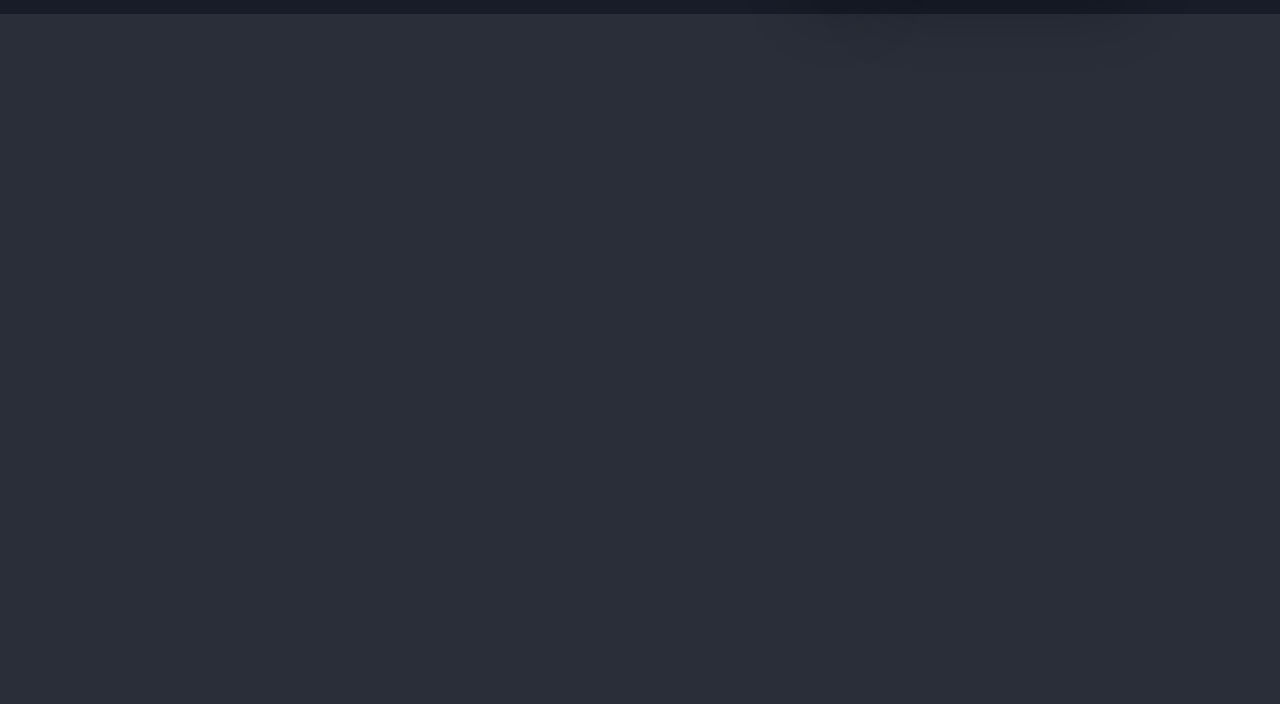
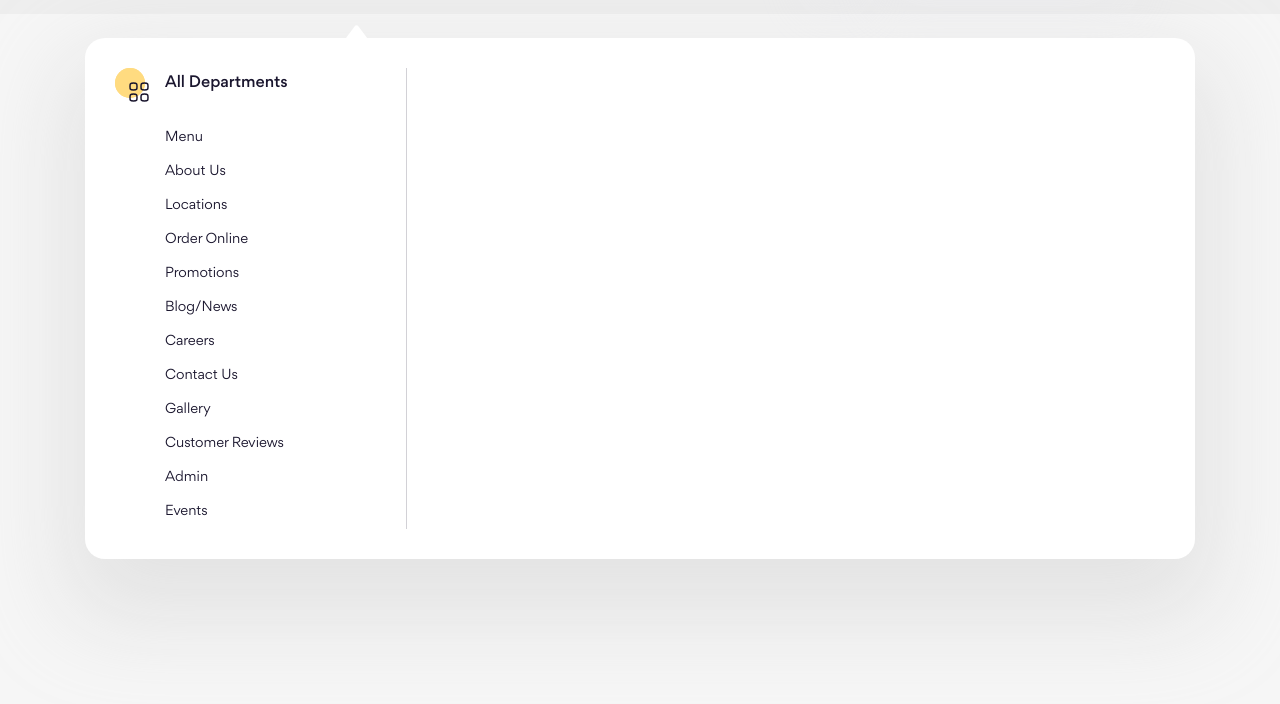
Before and after one commit to PhanTrung123/coffee-shop-web, a website: page index.html in a window 1280 px wide. Shown: the part 96-800 px from the top of the page. Drawn offline with Linux system fonts and the light colour scheme.

Commit message:
làm nội trong trong phần mega menu #1

```diff
--- a/index.html
+++ b/index.html
@@ -1,5 +1,5 @@
 <!DOCTYPE html>
-<html lang="en" class="dark">
+<html lang="en">
   <head>
     <meta charset="UTF-8" />
     <meta name="viewport" content="width=device-width, initial-scale=1.0" />
--- a/scss/components/_dropdown.scss
+++ b/scss/components/_dropdown.scss
@@ -1,12 +1,14 @@
 .dropdown {
   position: absolute;
   left: 0;
+  width: min(1240px, 100%);
   padding-top: 54px;
-  display: none;
+  // display: none;
 
   &__inner {
     position: relative;
     padding: 30px;
+    max-height: min(582px, 100vh - 158px);
     border-radius: 20px;
     background: var(--dropdown-bg-color);
     box-shadow: 0px 40px 90px 20px var(--dropdown-shadow-color);
@@ -21,3 +23,71 @@
     }
   }
 }
+
+.top-menu {
+  height: 100%;
+
+  &__main {
+    height: 100%;
+    width: 292px;
+    border-right: 1px solid var(--top-menu-border-color);
+  }
+}
+
+.menu-column {
+  display: flex;
+  gap: 14px;
+
+  &__icon {
+    position: relative;
+    flex-shrink: 0;
+    width: 36px;
+    height: 36px;
+  }
+
+  &__content {
+    flex: 1;
+  }
+
+  &__icon-1,
+  &__icon-2 {
+    object-fit: cover;
+  }
+
+  &__icon-1 {
+    width: 30px;
+    height: 30px;
+  }
+
+  &__icon-2 {
+    position: absolute;
+    width: 24px;
+    height: 24px;
+    right: 0;
+    bottom: 0;
+  }
+
+  &__heading {
+    font-weight: 500;
+    font-size: 1.6rem;
+    line-height: 150%;
+    margin-top: 3px;
+  }
+
+  &__list {
+    margin-top: 26px;
+  }
+
+  &__link {
+    display: block;
+    padding: 7px 0;
+    font-size: 1.4rem;
+    font-weight: 400;
+    line-height: 143%;
+
+    &:hover {
+      color: #0071dc;
+      font-weight: 500;
+    }
+  }
+}
--- a/scss/theme/_dark.scss
+++ b/scss/theme/_dark.scss
@@ -14,4 +14,5 @@ html.dark {
   --dropdown-shadow-color: rgba(23, 28, 40, 0.4);
   --dropdown-arrow-color: brightness(0) saturate(100%) invert(18%) sepia(8%)
     saturate(1495%) hue-rotate(186deg) brightness(92%) contrast(89%);
+  --top-menu-border-color: #171c28;
 }
--- a/scss/theme/_light.scss
+++ b/scss/theme/_light.scss
@@ -19,4 +19,5 @@ html {
   //Dropdown
   --dropdown-bg-color: #fff;
   --dropdown-shadow-color: rgba(200, 200, 200, 0.4);
+  --top-menu-border-color: #d2d1d6;
 }
--- a/templates/header.html
+++ b/templates/header.html
@@ -34,10 +34,70 @@
           <!-- menu đổ xuống khi dí chuột vào -->
           <div class="dropdown">
             <div class="dropdown__inner">
-              Lorem ipsum dolor sit amet, consectetur adipisicing elit. Nisi
-              nam, sapiente facere ipsa rerum molestiae fuga impedit magni,
-              earum totam dolore nesciunt placeat voluptatem cum iure laudantium
-              quos deleniti veniam?
+              <div class="top-menu">
+                <div class="top-menu__main">
+                  <!-- Menu column -->
+                  <div class="menu-column">
+                    <div class="menu-column__icon">
+                      <img
+                        src="./assets/img/category/cate-1.1.svg"
+                        alt=""
+                        class="menu-column__icon-1"
+                      />
+                      <img
+                        src="./assets/img/category/cate-1.2.svg"
+                        alt=""
+                        class="menu-column__icon-2"
+                      />
+                    </div>
+                    <div class="menu-column__content">
+                      <h2 class="menu-column__heading">All Departments</h2>
+                      <ul class="menu-column__list">
+                        <li>
+                          <a href="#!" class="menu-column__link">Menu</a>
+                        </li>
+                        <li>
+                          <a href="#!" class="menu-column__link">About Us</a>
+                        </li>
+                        <li>
+                          <a href="#!" class="menu-column__link">Locations</a>
+                        </li>
+                        <li>
+                          <a href="#!" class="menu-column__link"
+                            >Order Online</a
+                          >
+                        </li>
+                        <li>
+                          <a href="#!" class="menu-column__link">Promotions</a>
+                        </li>
+                        <li>
+                          <a href="#!" class="menu-column__link">Blog/News</a>
+                        </li>
+                        <li>
+                          <a href="#!" class="menu-column__link">Careers</a>
+                        </li>
+                        <li>
+                          <a href="#!" class="menu-column__link">Contact Us</a>
+                        </li>
+                        <li>
+                          <a href="#!" class="menu-column__link">Gallery</a>
+                        </li>
+                        <li>
+                          <a href="#!" class="menu-column__link"
+                            >Customer Reviews</a
+                          >
+                        </li>
+                        <li>
+                          <a href="#!" class="menu-column__link">Admin</a>
+                        </li>
+                        <li>
+                          <a href="#!" class="menu-column__link">Events</a>
+                        </li>
+                      </ul>
+                    </div>
+                  </div>
+                </div>
+              </div>
             </div>
           </div>
         </li>
@@ -48,15 +108,6 @@
               alt=""
               class="icon navbar__arrow"
           /></a>
-          <!-- menu đổ xuống khi dí chuột vào -->
-          <div class="dropdown">
-            <div class="dropdown__inner">
-              Lorem ipsum dolor sit amet, consectetur adipisicing elit. Nisi
-              nam, sapiente facere ipsa rerum molestiae fuga impedit magni,
-              earum totam dolore nesciunt placeat voluptatem cum iure laudantium
-              quos deleniti veniam?
-            </div>
-          </div>
         </li>
         <li class="navbar__item">
           <a href="" class="navbar__link"
@@ -65,15 +116,6 @@
               alt=""
               class="icon navbar__arrow"
           /></a>
-          <!-- menu đổ xuống khi dí chuột vào -->
-          <div class="dropdown">
-            <div class="dropdown__inner">
-              Lorem ipsum dolor sit amet, consectetur adipisicing elit. Nisi
-              nam, sapiente facere ipsa rerum molestiae fuga impedit magni,
-              earum totam dolore nesciunt placeat voluptatem cum iure laudantium
-              quos deleniti veniam?
-            </div>
-          </div>
         </li>
         <li class="navbar__item">
           <a href="" class="navbar__link"
@@ -82,16 +124,6 @@
               alt=""
               class="icon navbar__arrow"
           /></a>
-          <!-- menu đổ xuống khi dí chuột vào -->
-
-          <div class="dropdown">
-            <div class="dropdown__inner">
-              Lorem ipsum dolor sit amet, consectetur adipisicing elit. Nisi
-              nam, sapiente facere ipsa rerum molestiae fuga impedit magni,
-              earum totam dolore nesciunt placeat voluptatem cum iure laudantium
-              quos deleniti veniam?
-            </div>
-          </div>
         </li>
       </ul>
     </nav>
```
Also changed, not shown: assets/css/main.css, assets/img/category/cate-1.1.svg (added), assets/img/category/cate-1.2.svg (added), 1 other file.
